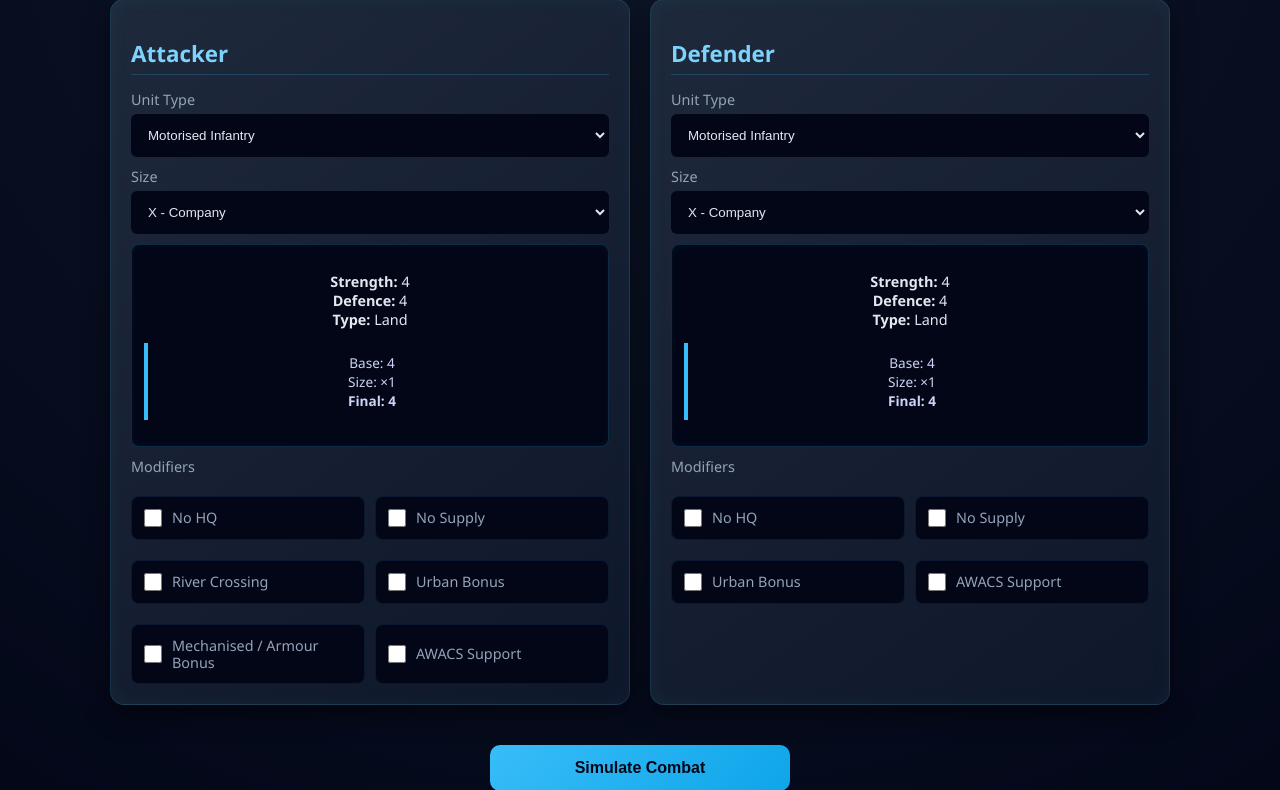
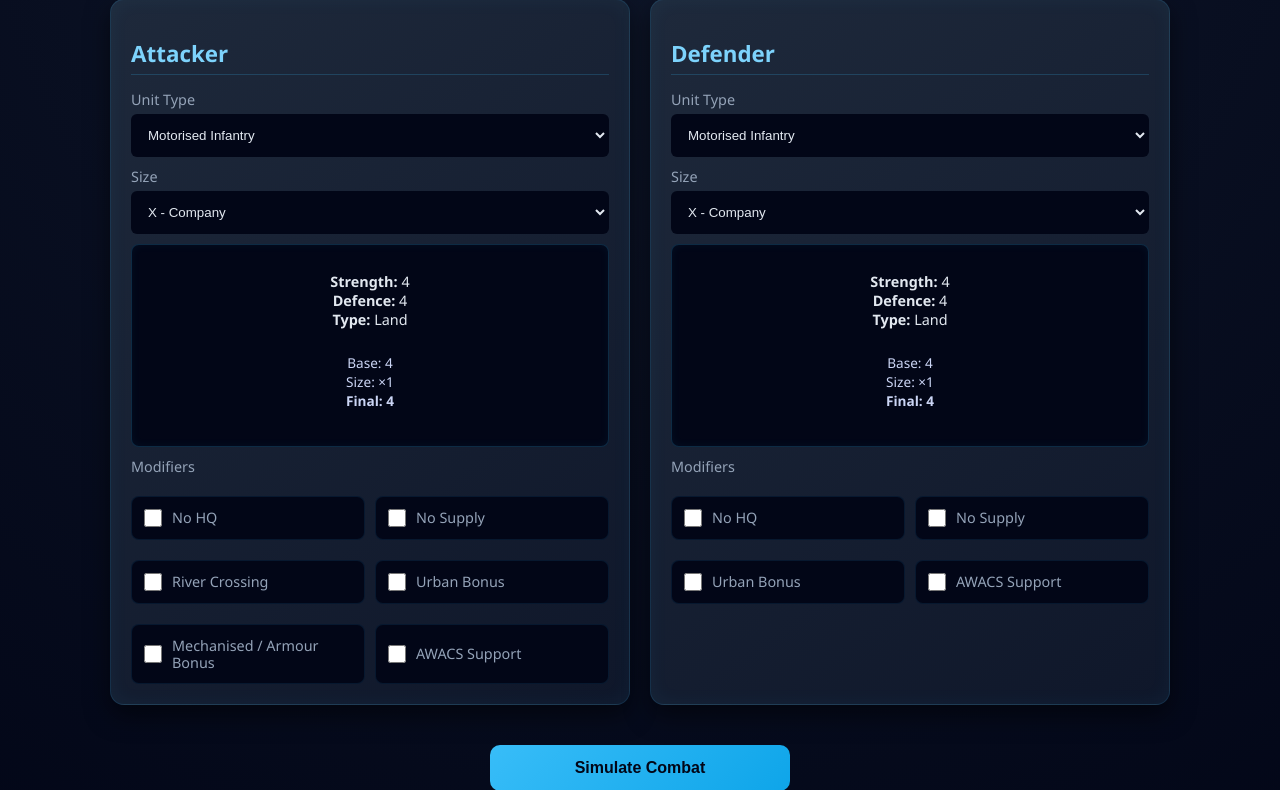
Before and after one commit to Jack-Lean-1404/Frontlines, a Flask app: page / in a window 1280 px wide. Shown: the part 173-963 px from the top of the page. Run offline with Flask 3, Linux system fonts and the light colour scheme.

Commit message:
Remove the blue line in calc box

```diff
--- a/static/styles.css
+++ b/static/styles.css
@@ -121,7 +121,7 @@ input:focus, select:focus {
   padding: 10px;
 
   background: #020617;
-  border-left: 4px solid #38bdf8;
+  /* border-left: 4px solid #38bdf8; */
 
   font-size: 0.85rem;
   color: #cbd5f5;
```
